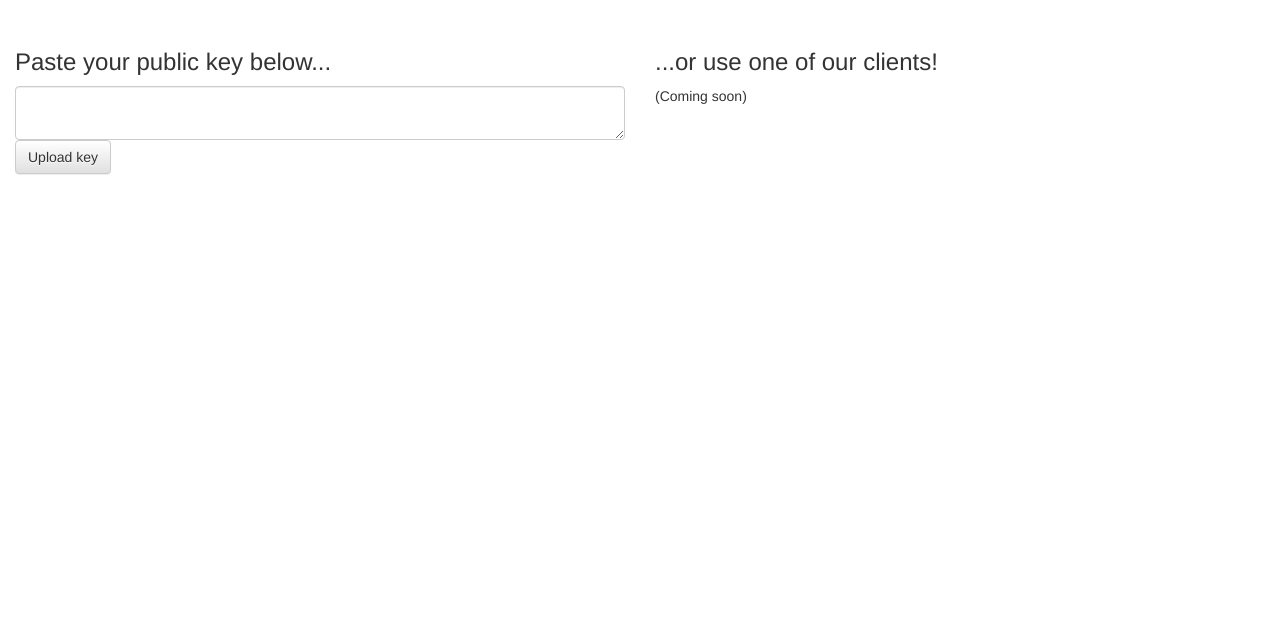
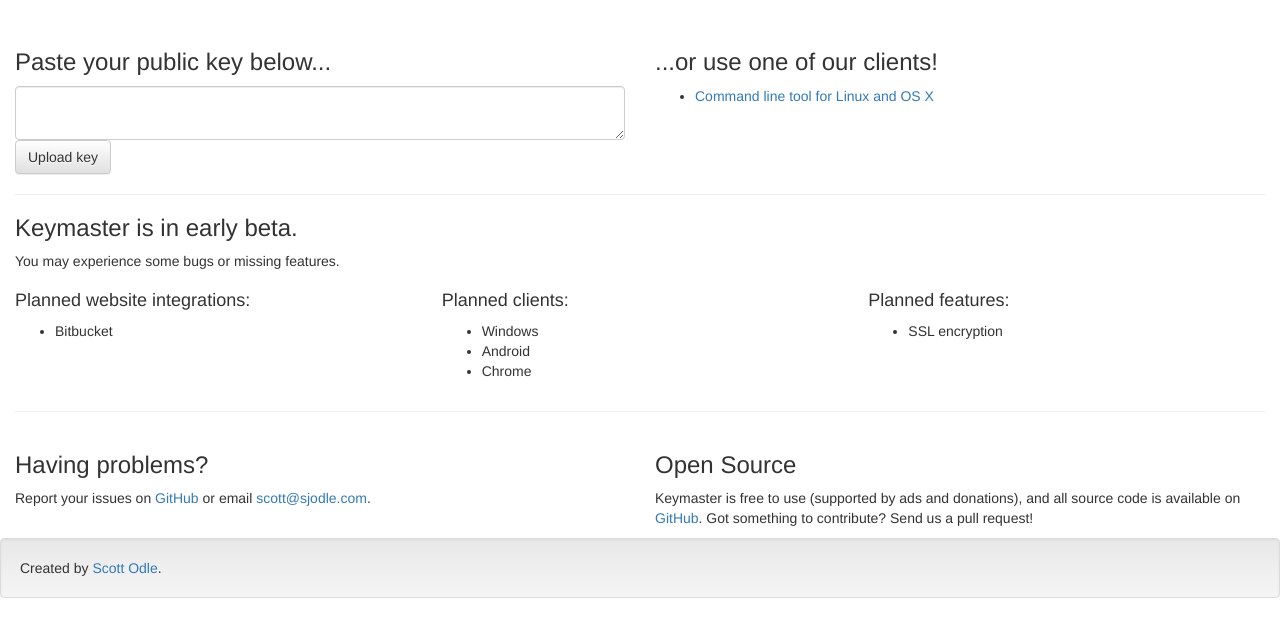
Before and after one commit to sodle/keymaster, a website: page static/index.html in a window 1280 px wide. Shown: the part 249-867 px from the top of the page. Before the commit the page ends 800 px from the top, so only its background shows below. Drawn offline with nearby package versions, Linux system fonts and the light colour scheme.

Commit message:
Ready for release

```diff
--- a/static/index.html
+++ b/static/index.html
@@ -8,8 +8,8 @@
 <body>
 <div class="container-fluid">
   <div class="jumbotron">
-    <h1>Keymaster</h1>
-    <h2>Easily upload your public SSH keys to Github and Bitbucket.</h2>
+    <h1><a href="/">Keymaster</a></h1>
+    <h2>Easily upload your public SSH keys to Github.</h2>
   </div>
   <div class="row">
     <div class="col-md-6">
@@ -23,12 +23,57 @@
     </div>
     <div class="col-md-6">
       <h3>...or use one of our clients!</h3>
+      <ul>
+        <li><a href='https://github.com/sodle/keymaster-cli'>Command line tool for Linux and OS X</a></li>
+      </ul>
+    </div>
+  </div>
+  <hr>
+  <h3>Keymaster is in early beta.</h3>
+  <p>
+    You may experience some bugs or missing features.
+  </p>
+  <div class="row">
+    <div class="col-md-4">
+      <h4>Planned website integrations:</h4>
+      <ul>
+        <li>Bitbucket</li>
+      </ul>
+    </div>
+    <div class="col-md-4">
+      <h4>Planned clients:</h4>
+      <ul>
+        <li>Windows</li>
+        <li>Android</li>
+        <li>Chrome</li>
+      </ul>
+    </div>
+    <div class="col-md-4">
+      <h4>Planned features:</h4>
+      <ul>
+        <li>SSL encryption</li>
+      </ul>
+    </div>
+  </div>
+  <hr>
+  <div class="row">
+    <div class="col-md-6">
+      <h3>Having problems?</h3>
       <p>
-        (Coming soon)
+        Report your issues on <a href="https://github.com/sodle/keymaster/issues" target="_blank">GitHub</a> or email <a href="mailto:scott@sjodle.com">scott@sjodle.com</a>.
+      </p>
+    </div>
+    <div class="col-md-6">
+      <h3>Open Source</h3>
+      <p>
+        Keymaster is free to use (supported by ads and donations), and all source code is available on <a href="https://github.com/sodle/keymaster" target="_blank">GitHub</a>. Got something to contribute? Send us a pull request!
       </p>
     </div>
   </div>
 </div>
+<footer class="well">
+  Created by <a href="http://sjodle.com">Scott Odle</a>.
+</footer>
 </body>
 <script src='/bower_components/jquery/dist/jquery.min.js'></script>
 <script src='/bower_components/bootstrap/dist/js/bootstrap.min.js'></script>
```
Also changed, not shown: templates/show_key.html (+23 -9 lines), 3 other files.
